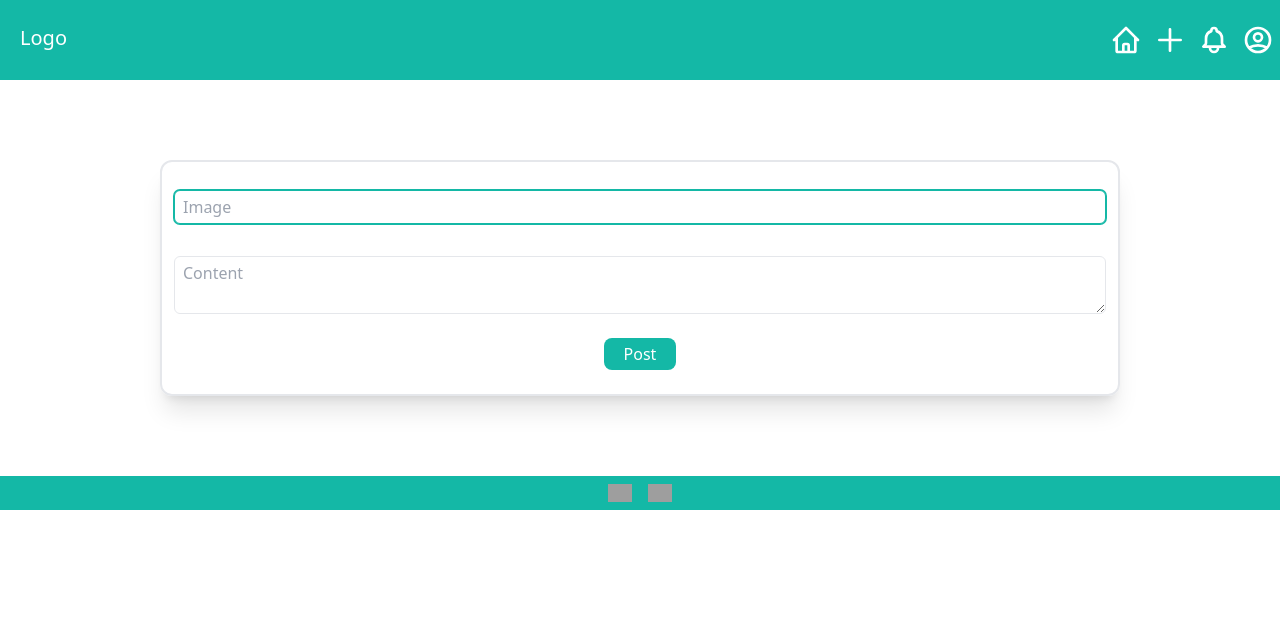
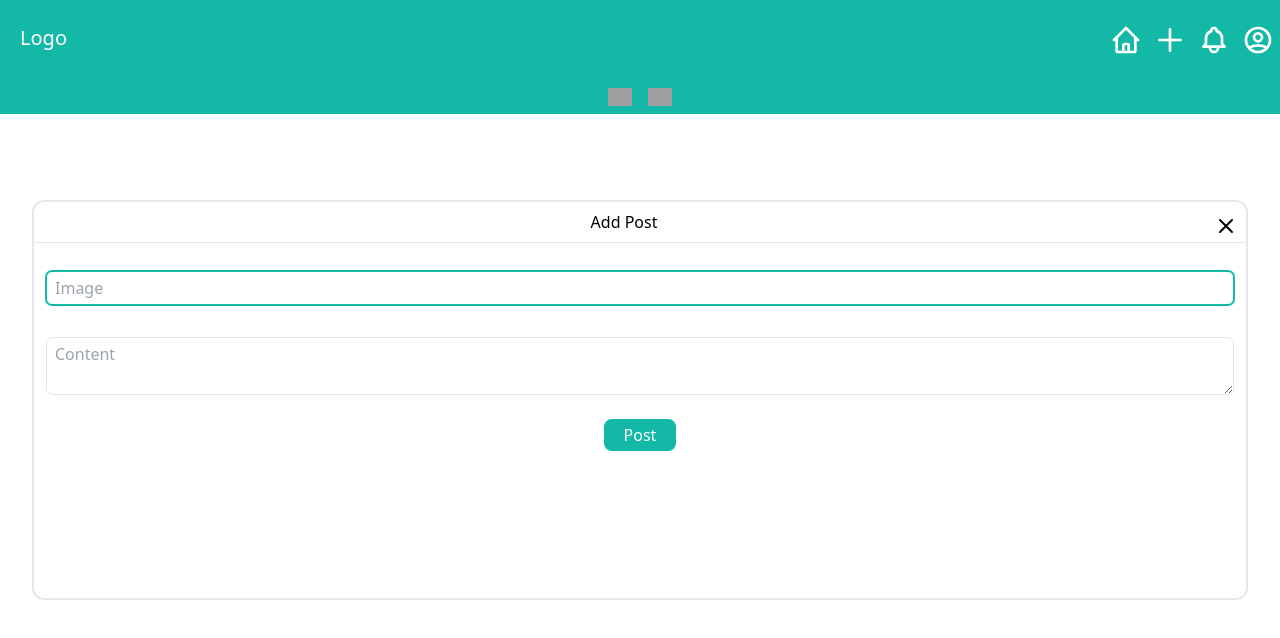
Before and after one commit to mayaheilpern/instagram-clone, a React (Create React App) app in the folder client/: page /post in a window 1280 px wide. Shown: the top 638 px of the page. Built offline with nearby package versions, Linux system fonts and the light colour scheme; no server answers; sample sign-in values are in the browser's storage; grey boxes are pictures that could not be loaded.

Commit message:
complete add post

```diff
--- a/client/src/Screens/AddPost.jsx
+++ /dev/null
@@ -1,78 +0,0 @@
-import { useState } from "react";
-import { useNavigate } from "react-router-dom";
-import { createPost } from "../services/api/postsApiConfig";
-
-export const AddPost = () => {
-  const defaultInput = {
-    image_url: "",
-    content: "",
-  };
-
-  const [input, setInput] = useState(defaultInput);
-  const navigate = useNavigate();
-
-  const handleInput = (e) => {
-    const { name, value } = e.target;
-    setInput(() => ({
-      ...input,
-      [name]: value,
-    }));
-  };
-
-  const handleSubmit = async (e) => {
-    e.preventDefault();
-    await createPost(input);
-    navigate("/posts");
-  };
-
-  return (
-    <div className="rounded-xl shadow-xl border-2 mx-[12.5vw] my-[10vh]">
-      <form onSubmit={handleSubmit} className="m-3 flex flex-col">
-        <input
-          required
-          autoFocus
-          name="image_url"
-          placeholder="Image"
-          value={input.image_url}
-          onChange={handleInput}
-          className="
-            border
-            rounded-md
-            my-4
-            pl-2
-            py-1
-            focus:outline-none
-            focus:border-teal-500
-            focus:ring-1
-            focus:ring-teal-500
-          "
-        />
-        <textarea
-          required
-          name="content"
-          placeholder="Content"
-          value={input.content}
-          onChange={handleInput}
-          className="border rounded-md my-4 pl-2 py-1 focus:outline-none focus:border-teal-500 focus:ring-1 focus:ring-teal-500"
-        />
-        {input.image_url && (
-          <img
-            src={input.image_url}
-            alt="image preview"
-            className="w-full h-auto"
-            onError={(e) =>
-              (e.target.src =
-                "https://cdn4.iconfinder.com/data/icons/ui-beast-3/32/ui-49-512.png")
-            }
-          />
-        )}
-        {input.content && (
-          <div className="w-full h-auto break-all">{input.content}</div>
-        )}
-        <button className="block mx-auto bg-teal-500 rounded-lg px-5 py-1 mb-3 mt-2 text-white">
-          Post
-        </button>
-      </form>
-    </div>
-  );
-};
--- a/client/src/Screens/Home.jsx
+++ b/client/src/Screens/Home.jsx
@@ -3,7 +3,7 @@ import { Routes, Route } from "react-router-dom";
 import { verifyUser } from "../services/api/userApiConfig";
 import { Posts } from "./Posts";
 import { PostDetails } from "./PostDetails";
-import { AddPost } from "./AddPost";
+import { AddPost } from "../components/AddPost";
 import { Acct } from "./Acct";
 import { EditAcct } from "./EditAcct";
 import { Layout } from "./Layout";
--- /dev/null
+++ b/client/src/components/AddPost.jsx
@@ -0,0 +1,103 @@
+import { useState } from "react";
+import { createPost } from "../services/api/postsApiConfig";
+
+export const AddPost = ({ setPostModal }) => {
+  const defaultInput = {
+    image_url: "",
+    content: "",
+  };
+
+  const [input, setInput] = useState(defaultInput);
+
+  const handleInput = (e) => {
+    const { name, value } = e.target;
+    setInput(() => ({
+      ...input,
+      [name]: value,
+    }));
+  };
+
+  const handleSubmit = async (e) => {
+    e.preventDefault();
+    await createPost(input);
+    setPostModal(false);
+  };
+
+  return (
+    <>
+      <div
+        className="opacity-50 inset-0 absolute flex justify-center items-center overscroll-none"
+        onClick={() => setPostModal(false)}
+      ></div>
+      <div className="rounded-xl border-2 bg-white fixed inset-y-1/4 inset-x-8 h-2/4 overflow-y-auto">
+        <div className="flex justify-between">
+          <div></div>
+          <div className="text-center py-2">Add Post</div>
+          <button onClick={() => setPostModal(false)}>
+            <svg
+              xmlns="http://www.w3.org/2000/svg"
+              className="h-6 w-6 mt-2 mr-2"
+              fill="none"
+              viewBox="0 0 24 24"
+              stroke="currentColor"
+            >
+              <path
+                strokeLinecap="round"
+                strokeLinejoin="round"
+                strokeWidth={2}
+                d="M6 18L18 6M6 6l12 12"
+              />
+            </svg>
+          </button>
+        </div>
+        <hr />
+        <form onSubmit={handleSubmit} className="m-3 flex flex-col">
+          <input
+            required
+            autoFocus
+            name="image_url"
+            placeholder="Image"
+            value={input.image_url}
+            onChange={handleInput}
+            className="
+                border
+                rounded-md
+                my-4
+                pl-2
+                py-1
+                focus:outline-none
+                focus:border-teal-500
+                focus:ring-1
+                focus:ring-teal-500
+              "
+          />
+          <textarea
+            required
+            name="content"
+            placeholder="Content"
+            value={input.content}
+            onChange={handleInput}
+            className="border rounded-md my-4 pl-2 py-1 focus:outline-none focus:border-teal-500 focus:ring-1 focus:ring-teal-500"
+          />
+          {input.image_url && (
+            <img
+              src={input.image_url}
+              alt="image preview"
+              className="w-full h-auto"
+              onError={(e) =>
+                (e.target.src =
+                  "https://i.postimg.cc/y6trJYmC/Untitled-design.png")
+              }
+            />
+          )}
+          {input.content && (
+            <div className="w-full h-auto break-all">{input.content}</div>
+          )}
+          <button className="block mx-auto bg-teal-500 rounded-lg px-5 py-1 mb-3 mt-2 text-white">
+            Post
+          </button>
+        </form>
+      </div>
+    </>
+  );
+};
--- a/client/src/components/Layout/Navbar.jsx
+++ b/client/src/components/Layout/Navbar.jsx
@@ -1,7 +1,12 @@
+import { useState } from "react";
 import { Link } from "react-router-dom";
+import { AddPost } from "../AddPost";
 
 export const Navbar = ({ currentUser }) => {
+  const [postModal, setPostModal] = useState(false);
+
   return (
+    <>
       <div className="bg-teal-500 flex justify-between py-6">
         <Link to="/posts" className="text-white text-xl px-5">
           Logo
@@ -23,7 +28,7 @@ export const Navbar = ({ currentUser }) => {
               />
             </svg>
           </Link>
-        <Link to="/post" className="px-1.5">
+          <button onClick={() => setPostModal(!postModal)} className="px-1.5">
             <svg
               xmlns="http://www.w3.org/2000/svg"
               className="h-8 w-8"
@@ -38,7 +43,7 @@ export const Navbar = ({ currentUser }) => {
                 d="M12 4v16m8-8H4"
               />
             </svg>
-        </Link>
+          </button>
           <Link to="/" className="px-1.5">
             <svg
               xmlns="http://www.w3.org/2000/svg"
@@ -73,5 +78,7 @@ export const Navbar = ({ currentUser }) => {
           </Link>
         </div>
       </div>
+      {postModal && <AddPost setPostModal={setPostModal} />}
+    </>
   );
 };
```
Lines whose indentation alone changed are shown as unchanged.
